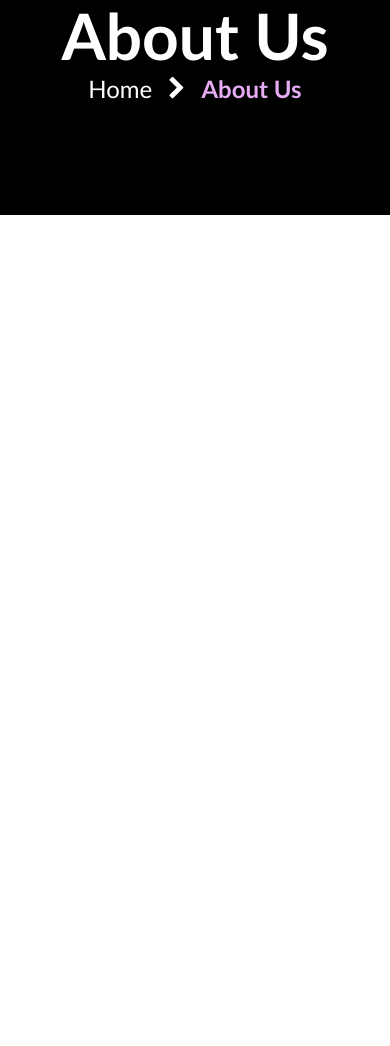
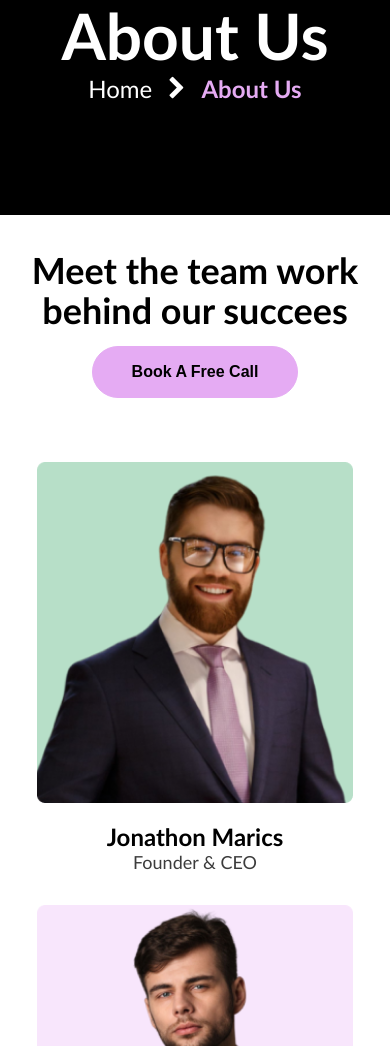
Before and after one commit to front-end-by-rimantas/55-grupe-teamwork-sofax, a website with bundled scripts: page About-Us/index.html in a window 390 px wide. Shown: the part 54-1100 px from the top of the page. Before the commit the page ends 844 px from the top, so only its background shows below. Built offline with nearby package versions, Linux system fonts and the light colour scheme.

Commit message:
about us main row 2

```diff
--- a/css/components/about-us/about-us-header.css
+++ b/css/components/about-us/about-us-header.css
@@ -1,29 +1,20 @@
-.container{
-  background-color:black
-}
-.container-header
-{
+.container-header {
   padding: 0rem 1rem;
-
-
+  background-color: black;
 }
 
-.headeris
-{
+.headeris {
   display: flex;
   flex: row;
   justify-content: space-between;
   align-items: center;
-
 }
 
-.logo
-{
+.logo {
   width: 120px;
 }
 
-.navbar
-{
+.navbar {
   font-size: 1.4rem;
   display: flex;
   flex-direction: row;
@@ -31,13 +22,12 @@
   gap: 30px;
 }
 
-.navbar a
-{
+.navbar a {
   font-size: 1.1rem;
   text-decoration: none;
-  color: white
+  color: white;
 }
-.forh1{
+.forh1 {
   display: flex;
   flex-direction: column;
   align-items: center;
@@ -45,68 +35,64 @@
   color: white;
   background-color: black;
   padding-bottom: 7rem;
-
-
 }
-.forHome{
+.forHome {
   display: flex;
   justify-content: center;
   align-items: center;
   font-size: 1.5rem;
   color: white;
 }
-.forHome a{
+.forHome a {
   text-decoration: none;
   color: white;
   padding-left: 1rem;
   padding-right: 1rem;
 }
-.forHome a:nth-last-child(1){
-  color:#e5abf3;
+.forHome a:nth-last-child(1) {
+  color: #e5abf3;
   font-weight: bold;
 }
-.none480px{
+.none480px {
   font-weight: bold;
-
 }
-@media(max-width:992px){
-  .navbar{
+@media (max-width: 992px) {
+  .navbar {
     display: none;
   }
 }
-@media(max-width:480px){
-  .none480px{
+@media (max-width: 480px) {
+  .none480px {
     display: none;
   }
 }
 
-
-@media(max-width:999px){
-  .forh1{
+@media (max-width: 999px) {
+  .forh1 {
     font-size: 3.5rem;
   }
 }
-@media(max-width:767px){
-  .forh1{
+@media (max-width: 767px) {
+  .forh1 {
     font-size: 2.5rem;
   }
 }
-@media(max-width:510px){
-  .forh1{
+@media (max-width: 510px) {
+  .forh1 {
     font-size: 2.1rem;
   }
 }
 
-@media(max-width:441px){
-  .forh1{
+@media (max-width: 441px) {
+  .forh1 {
     font-size: 2rem;
   }
 }
-@media(max-width:330px){
-  .forh1{
+@media (max-width: 330px) {
+  .forh1 {
     font-size: 1.5rem;
   }
-  .forHome{
+  .forHome {
     font-size: 1.2rem;
   }
 }
--- /dev/null
+++ b/css/components/about-us/about-us-main-row2.css
@@ -0,0 +1,107 @@
+.team-members {
+  display: flex;
+  flex-wrap: wrap;
+}
+
+.team-about {
+  display: flex;
+  justify-content: space-between;
+  align-items: center;
+}
+
+.team-about h1 {
+  font-size: 75px;
+  line-height: 5rem;
+  letter-spacing: -4px;
+  width: 60%;
+}
+
+.team-about button {
+  text-transform: capitalize;
+}
+
+.members {
+  display: flex;
+  flex-direction: column;
+  margin-top: 10rem;
+}
+
+.member {
+  text-align: center;
+  margin-bottom: 2rem;
+}
+
+.member img {
+  width: 100%;
+}
+
+.member-info {
+  margin-top: 1rem;
+}
+
+.member-info h4 {
+  font-size: 24px;
+}
+
+.member-info p {
+  font-size: 18px;
+  color: #3c3c3c;
+}
+
+.members:nth-child(odd) {
+  margin-top: 4rem;
+}
+
+.members:nth-child(n + 6) {
+  margin-top: 0;
+}
+
+.members:nth-child(odd):nth-child(n + 6) {
+  margin-top: -5rem;
+}
+
+@media (max-width: 1200px) {
+  .team-about h1 {
+    font-size: 60px;
+    line-height: 4rem;
+  }
+}
+
+@media (max-width: 992px) {
+  .team-about {
+    flex-direction: column;
+    align-items: center;
+    text-align: center;
+    margin-bottom: 4rem;
+  }
+
+  .team-about h1 {
+    font-size: 48px;
+    width: 100%;
+    margin-bottom: 1rem;
+    letter-spacing: normal;
+  }
+
+  .members {
+    margin-top: 0;
+  }
+
+  .members:nth-child(odd) {
+    margin-top: 0;
+  }
+
+  .members:nth-child(odd):nth-child(n + 6) {
+    margin-top: 0;
+  }
+}
+
+@media (max-width: 768px) {
+  .team-about h1 {
+    font-size: 36px;
+    line-height: 2.5rem;
+  }
+
+  .members img {
+    max-width: 100%;
+  }
+}
--- a/css/pages/about-us.css
+++ b/css/pages/about-us.css
@@ -0,0 +1,9 @@
+/* base */
+
+/* vendors */
+
+/*compnents*/
+
+@import "../components/about-us/about-us-main-row2.css";
+
+/* CUSTOM STYLE FOR THIS PAGE GOES BELOW THIS COMMENT */
--- /dev/null
+++ b/js/components/about-us/about-us-main-row2.js
@@ -0,0 +1,40 @@
+import { aboutUsMainRow2Data } from "../../data/about-us-main-row2Data.js";
+
+export function aboutUsMainRow2() {
+
+    let memberHTML = ''
+
+    for (const item of aboutUsMainRow2Data) {
+        memberHTML += `
+                <div class="members col-12 col-md-6 col-lg-3">
+                    <div class="member">
+                        <img src="${item.imgSrc}" alt="Member pic">
+                        <div class="member-info">
+                            <h4>${item.name}</h4>
+                            <p>${item.desc}</p>
+                        </div>
+                    </div>
+                </div>`;
+    }
+
+    const HTML = `
+    <div class="container">
+        <div class="row">
+            <div class="team-members">
+                <div class="team-about">
+                    <h1>Meet the team work behind our succees</h1>
+                    <button class="pink">book a free call</button>
+                </div>
+               ${memberHTML}
+            </div>
+        </div>
+    </div>
+    `;
+
+    document
+
+        .getElementById('app')
+
+        .insertAdjacentHTML('beforeend', HTML);
+
+}
--- /dev/null
+++ b/js/data/about-us-main-row2Data.js
@@ -0,0 +1,43 @@
+export const aboutUsMainRow2Data = [
+    {
+        name: 'Jonathon Marics',
+        desc: 'Founder & CEO',
+        imgSrc: '../img/Jonathon.png'
+    },
+    {
+        name: 'Helmioll Vesters',
+        desc: 'Chief financial officer',
+        imgSrc: '../img/Helmioll.png'
+    },
+    {
+        name: 'Willemor Smilty',
+        desc: 'Chief Strategy Officer',
+        imgSrc: '../img/Willemor.png'
+    },
+    {
+        name: 'Amillen Canver',
+        desc: 'Director of HR',
+        imgSrc: '../img/Amillen.png'
+    },
+    {
+        name: 'Sellimers Terrony',
+        desc: 'Marketing expert',
+        imgSrc: '../img/Sellimers.png'
+    },
+    {
+        name: 'Elimmerson Sanvry',
+        desc: 'Chief executive officer',
+        imgSrc: '../img/Elimmerson.png'
+    },
+    {
+        name: 'Ferroliam Centrl',
+        desc: 'Creative director',
+        imgSrc: '../img/Ferroliam.png'
+    },
+    {
+        name: 'Jovenners Willom',
+        desc: 'Market researcher',
+        imgSrc: '../img/Jovenners.png'
+    },
+
+];
--- a/js/pages/about-Us.js
+++ b/js/pages/about-Us.js
@@ -1,3 +1,5 @@
 import { aboutUsHeader } from "../components/about-us/about-us-header.js";
+import { aboutUsMainRow2 } from "../components/about-us/about-us-main-row2.js";
 
 aboutUsHeader();
+aboutUsMainRow2();
```
Also changed, not shown: img/Amillen.png (added), img/Amillen_upscayl_1x_upscayl-standard-4x.png (added), img/Elimmerson.png (added), img/Ferroliam.png (added), img/Helmioll.png (added), img/Jonathon.png (added), img/Jovenners.png (added), img/Sellimers.png (added), img/Willemor.png (added).
